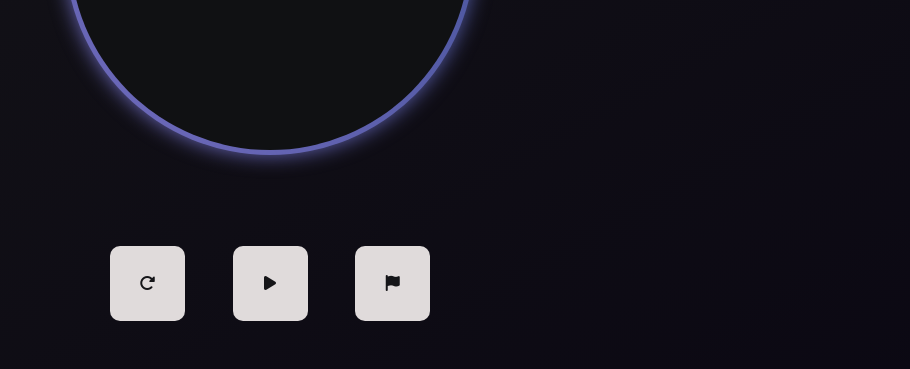
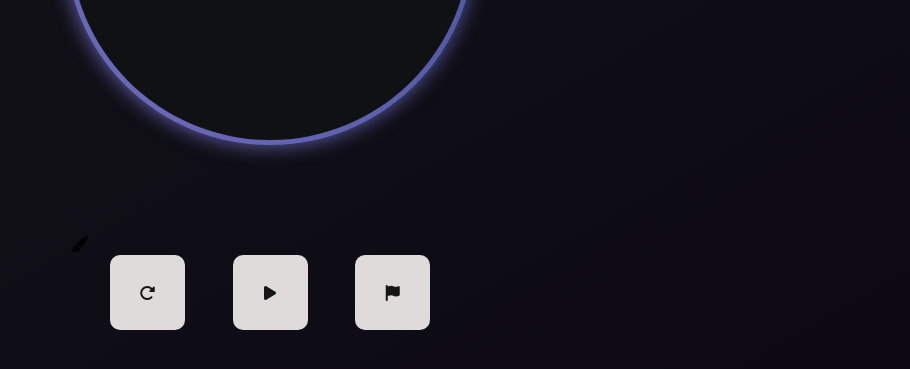
Before and after one commit to thalitadv/cronometro, a plain HTML site: page index.html in a window 1280 px wide. Shown: the part 365-734 px from the top of the page, without its empty margins (370-1280 px from the left). Drawn offline with Linux system fonts and the light colour scheme.

Commit message:
Update index.html

```diff
--- a/index.html
+++ b/index.html
@@ -12,6 +12,7 @@
         <h2 id="timer">
             00:00:00:00
         </h2>
+        <i id="colorIcon" onclick="document.getElementById('borderColor').click();" class="fa-solid fa-paintbrush"></i>
         <input type="color" id="borderColor" value="#716bbd" />
         <div id="actions">
             <button id="reset">
```
